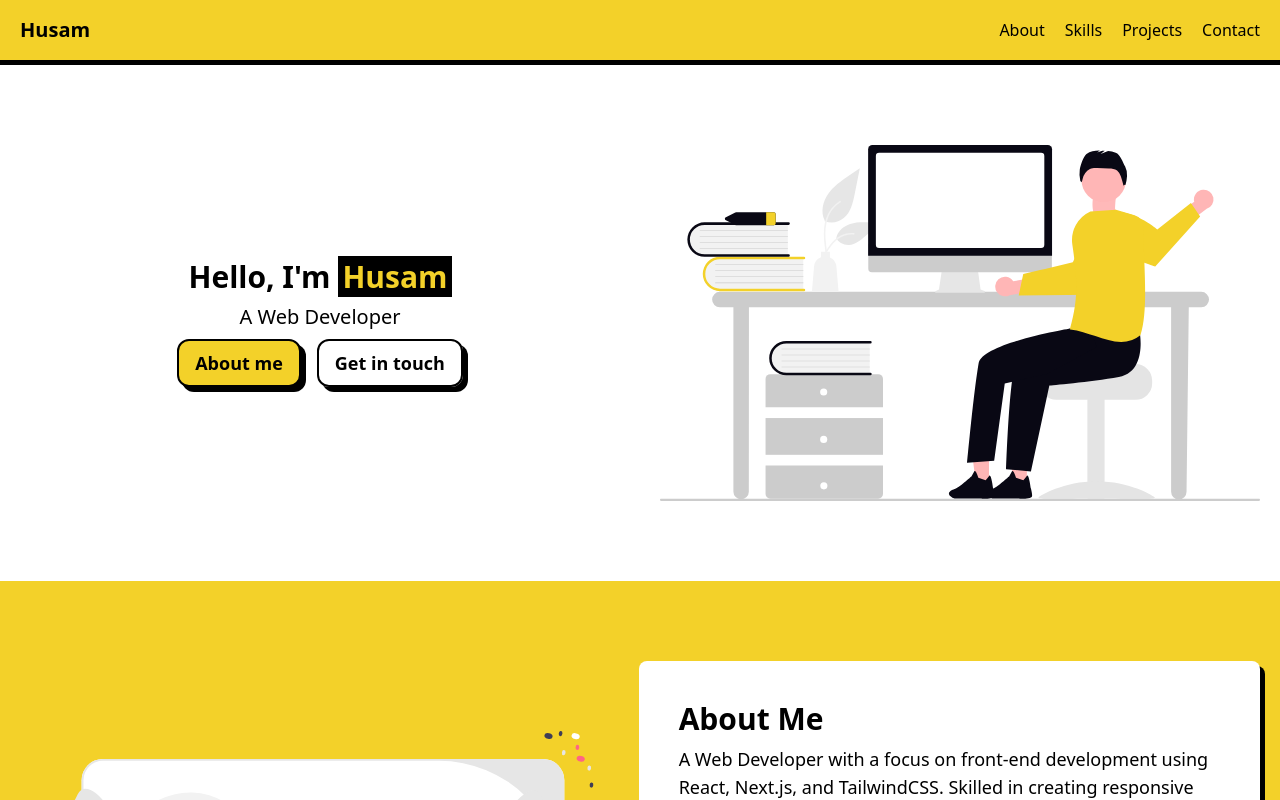
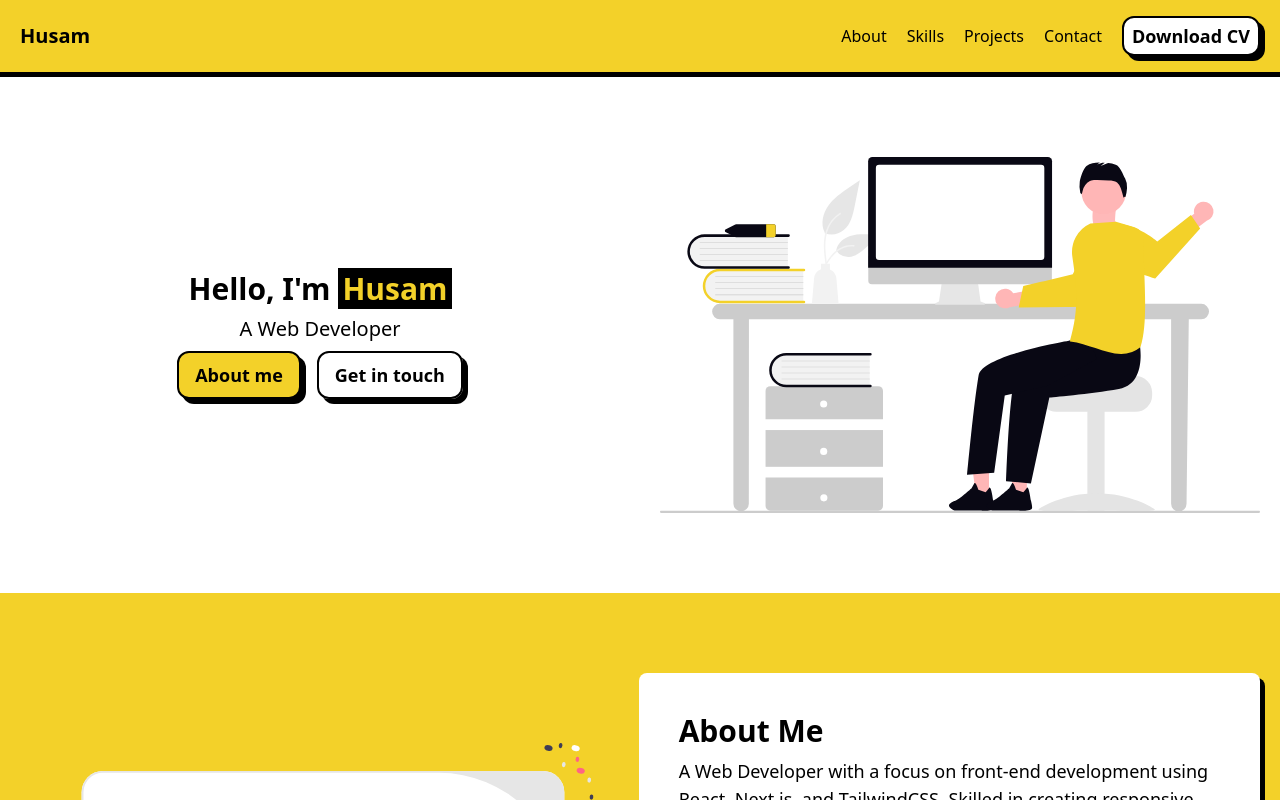
Before and after one commit to husamXA1/husam-portfolio, a Next.js app: page / in a window 1280 px wide. Shown: the top 800 px of the page. Built offline with nearby package versions, Linux system fonts and the light colour scheme.

Commit message:
Add Download CV link to Header

```diff
--- a/app/components/Header.tsx
+++ b/app/components/Header.tsx
@@ -17,7 +17,7 @@ export default function Header() {
             !showMenu && "hidden"
           } max-md:fixed top-0 left-0 max-md:w-full max-md:h-screen max-md:bg-[#f3d129] flex justify-center items-center`}
         >
-          <ul className="md:flex gap-5">
+          <ul className="flex max-md:flex-col gap-2 md:gap-5 items-center text-center">
             <li>
               <Link onClick={() => setShowMenu(false)} href="#about">
                 About
@@ -38,6 +38,12 @@ export default function Header() {
                 Contact
               </Link>
             </li>
+            <Link
+              className="btn btn-small"
+              href="https://docs.google.com/document/d/1TqKdy4PlKYtVR_J2wRINLr-E30pcPp72XnkXwvHa4Qg/edit?usp=sharing"
+            >
+              Download CV
+            </Link>
           </ul>
           <button
             className="md:hidden absolute top-5 right-5"
--- a/app/globals.css
+++ b/app/globals.css
@@ -31,3 +31,7 @@
 .btn-primary {
   @apply bg-[--theme-color];
 }
+
+.btn-small {
+  @apply px-2 py-1 bg-white;
+}
```
